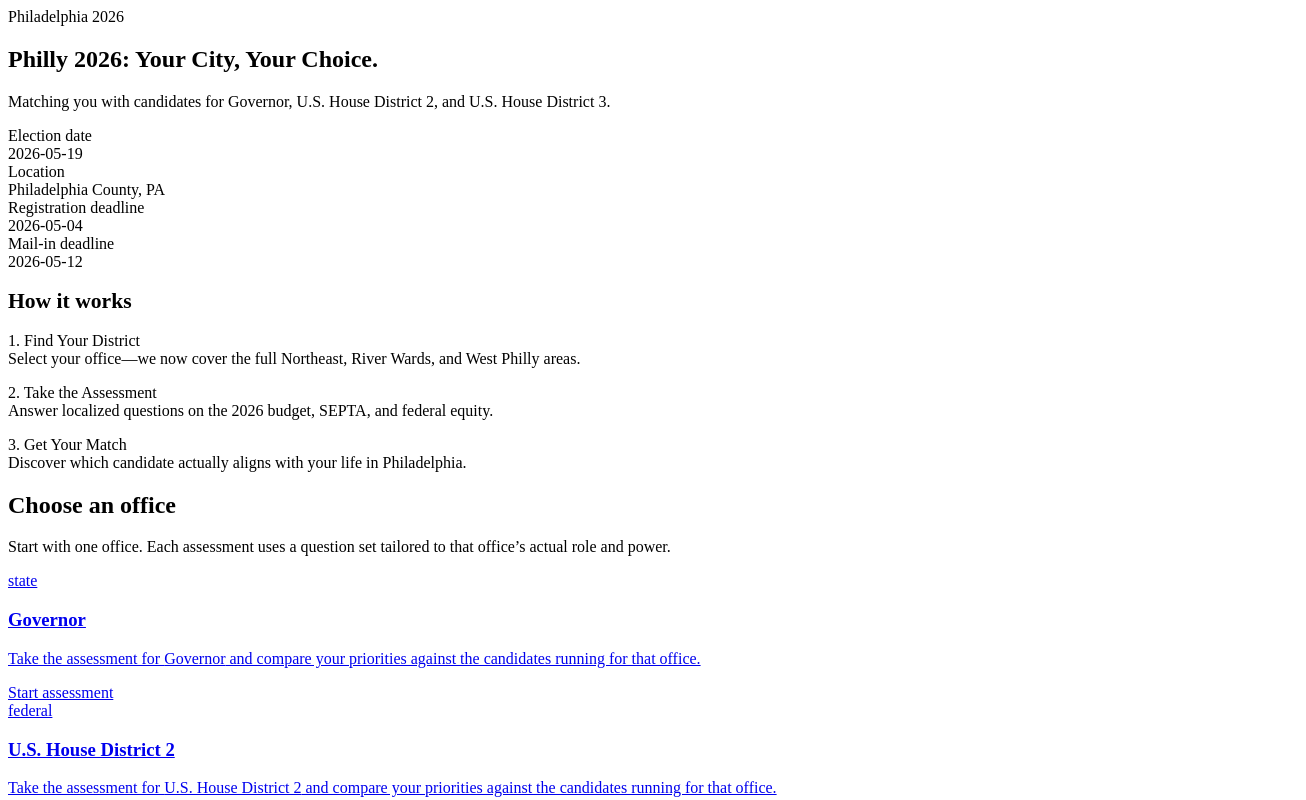
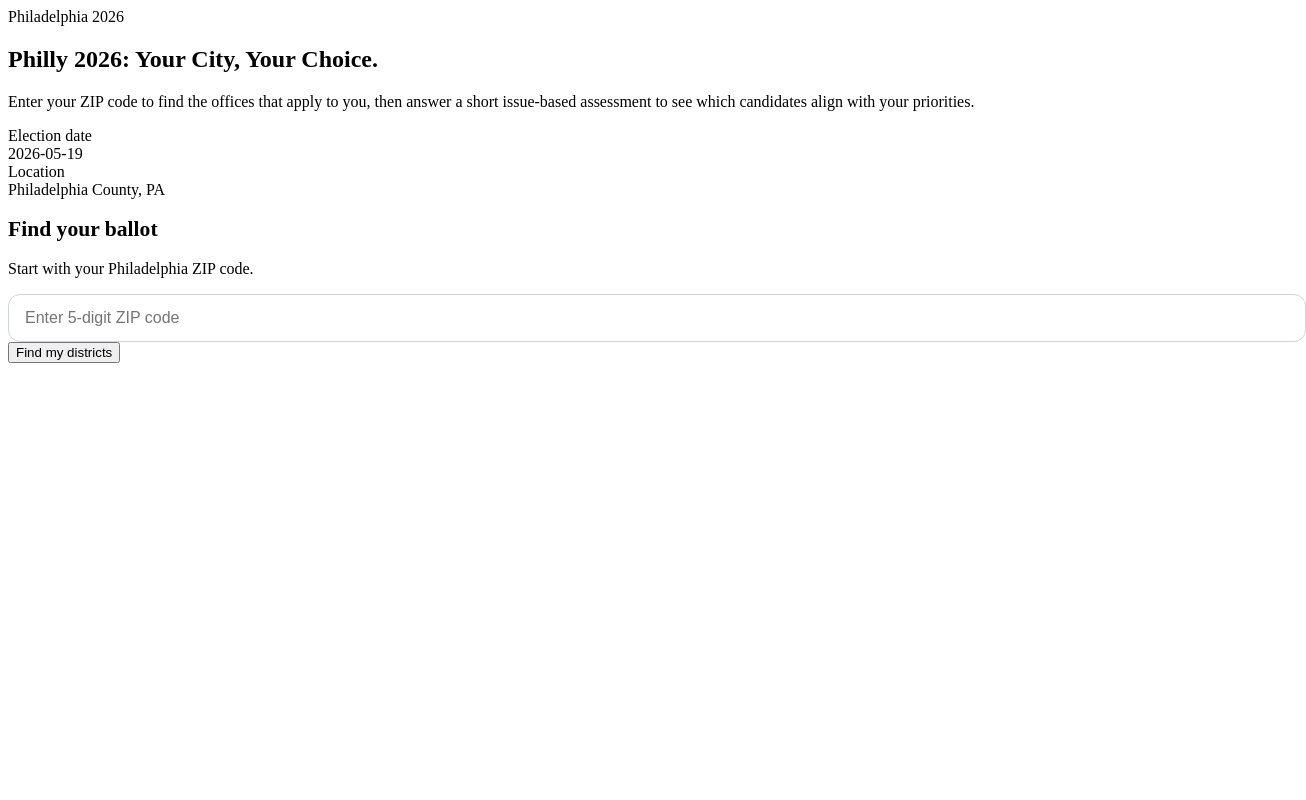
Before and after one commit to adorce90/Philly-Election-app, a Next.js app: page / in a window 1280 px wide. Shown: the top 800 px of the page, 1306 px wide, since content can reach past the window. Built offline with nearby package versions, Linux system fonts and the light colour scheme.

Commit message:
Update page.tsx

```diff
--- a/src/app/page.tsx
+++ b/src/app/page.tsx
@@ -1,9 +1,57 @@
-import Link from "next/link";
-import { getElection, getOffices } from "../lib/loadData";
+"use client";
+
+import { useMemo, useState } from "react";
+import { useRouter } from "next/navigation";
+import { getElection, getOfficesForZip } from "../lib/loadData";
+import {
+  clearQuizAnswers,
+  saveMatchedOffices,
+  saveSelectedTopics,
+  saveSelectedZip
+} from "../lib/quizStorage";
 
 export default function HomePage() {
+  const router = useRouter();
   const election = getElection();
-  const offices = getOffices();
+  const [zip, setZip] = useState("");
+  const [error, setError] = useState("");
+  const [matched, setMatched] = useState<any[]>([]);
+
+  const splitStateOffices = useMemo(() => {
+    const stateOnly = matched.filter(
+      (office: any) => office.id !== "governor" && office.level === "state"
+    );
+    return stateOnly.length > 1 ? stateOnly : [];
+  }, [matched]);
+
+  function lookupZip() {
+    setError("");
+
+    if (!/^\d{5}$/.test(zip)) {
+      setError("Please enter a valid 5-digit Philadelphia ZIP code.");
+      return;
+    }
+
+    const offices = getOfficesForZip(zip);
+
+    if (!offices || offices.length === 0) {
+      setError("No offices found for that ZIP yet.");
+      return;
+    }
+
+    setMatched(offices);
+  }
+
+  function continueWithOffices(officesToUse: any[]) {
+    const officeIds = officesToUse.map((o: any) => o.id);
+
+    clearQuizAnswers();
+    saveSelectedZip(zip);
+    saveMatchedOffices(officeIds);
+    saveSelectedTopics([]);
+
+    router.push("/topics");
+  }
 
   return (
     <main className="page-shell">
@@ -13,8 +61,9 @@ export default function HomePage() {
             <span className="eyebrow">Philadelphia 2026</span>
             <h1 className="hero-title">Philly 2026: Your City, Your Choice.</h1>
             <p className="hero-copy">
-              Matching you with candidates for Governor, U.S. House District 2,
-              and U.S. House District 3.
+              Enter your ZIP code to find the offices that apply to you, then
+              answer a short issue-based assessment to see which candidates align
+              with your priorities.
             </p>
 
             <div className="stat-grid">
@@ -26,71 +75,93 @@ export default function HomePage() {
                 <div className="stat-label">Location</div>
                 <div className="stat-value">{election.location}</div>
               </div>
-              <div className="stat-card">
-                <div className="stat-label">Registration deadline</div>
-                <div className="stat-value">{election.registrationDeadline}</div>
-              </div>
-              <div className="stat-card">
-                <div className="stat-label">Mail-in deadline</div>
-                <div className="stat-value">{election.mailInDeadline}</div>
-              </div>
             </div>
           </div>
 
           <div className="panel panel-lg">
             <h2 className="section-title" style={{ fontSize: "1.35rem" }}>
-              How it works
+              Find your ballot
             </h2>
 
-            <div style={{ marginTop: "1rem", display: "grid", gap: "1rem" }}>
-              <div className="stat-card">
-                <div className="stat-label">1. Find Your District</div>
-                <div className="stat-value">
-                  Select your office—we now cover the full Northeast, River Wards,
-                  and West Philly areas.
+            <p className="section-copy">
+              Start with your Philadelphia ZIP code.
+            </p>
+
+            <div style={{ marginTop: "1rem" }}>
+              <input
+                value={zip}
+                onChange={(e) => setZip(e.target.value)}
+                placeholder="Enter 5-digit ZIP code"
+                maxLength={5}
+                style={{
+                  width: "100%",
+                  padding: "0.9rem 1rem",
+                  borderRadius: 12,
+                  border: "1px solid #cbd5e1",
+                  fontSize: "1rem"
+                }}
+              />
+            </div>
+
+            {error ? (
+              <p style={{ marginTop: "0.75rem", color: "#b91c1c" }}>{error}</p>
+            ) : null}
+
+            <div className="spacer-top">
+              <button className="btn" onClick={lookupZip}>
+                Find my districts
+              </button>
+            </div>
+
+            {matched.length > 0 ? (
+              <div style={{ marginTop: "1.5rem" }}>
+                <h3 style={{ fontSize: "1rem", fontWeight: 800 }}>Matched offices</h3>
+
+                <div style={{ marginTop: "0.75rem", display: "grid", gap: "0.5rem" }}>
+                  {matched.map((office: any) => (
+                    <div key={office.id} className="stat-card">
+                      <div className="stat-label">{office.level}</div>
+                      <div className="stat-value">{office.name}</div>
+                    </div>
+                  ))}
                 </div>
+
+                {splitStateOffices.length > 0 ? (
+                  <div style={{ marginTop: "1rem" }}>
+                    <p className="section-copy">
+                      Your ZIP may cross multiple state districts. Pick the one that
+                      best matches your neighborhood for now.
+                    </p>
+
+                    <div style={{ marginTop: "0.75rem", display: "grid", gap: "0.5rem" }}>
+                      {splitStateOffices.map((office: any) => {
+                        const base = matched.filter(
+                          (item: any) =>
+                            item.id === "governor" || item.level === "federal"
+                        );
+
+                        return (
+                          <button
+                            key={office.id}
+                            className="btn-secondary"
+                            onClick={() => continueWithOffices([...base, office])}
+                            style={{ textAlign: "left" }}
+                          >
+                            Continue with {office.name}
+                          </button>
+                        );
+                      })}
+                    </div>
+                  </div>
+                ) : (
+                  <div className="spacer-top">
+                    <button className="btn" onClick={() => continueWithOffices(matched)}>
+                      Continue
+                    </button>
+                  </div>
+                )}
               </div>
-
-              <div className="stat-card">
-                <div className="stat-label">2. Take the Assessment</div>
-                <div className="stat-value">
-                  Answer localized questions on the 2026 budget, SEPTA, and federal equity.
-                </div>
-              </div>
-
-              <div className="stat-card">
-                <div className="stat-label">3. Get Your Match</div>
-                <div className="stat-value">
-                  Discover which candidate actually aligns with your life in Philadelphia.
-                </div>
-              </div>
-            </div>
-          </div>
-        </div>
-      </section>
-
-      <section className="section">
-        <div className="container">
-          <h2 className="section-title">Choose an office</h2>
-          <p className="section-copy">
-            Start with one office. Each assessment uses a question set tailored to
-            that office’s actual role and power.
-          </p>
-
-          <div className="card-grid">
-            {offices.map((office: any) => (
-              <Link key={office.id} href={`/quiz?office=${office.id}`} className="office-card">
-                <span className="office-level">{office.level}</span>
-                <h3 className="office-name">{office.name}</h3>
-                <p className="office-copy">
-                  Take the assessment for {office.name} and compare your priorities
-                  against the candidates running for that office.
-                </p>
-                <div className="spacer-top">
-                  <span className="btn">Start assessment</span>
-                </div>
-              </Link>
-            ))}
+            ) : null}
           </div>
         </div>
       </section>
```
